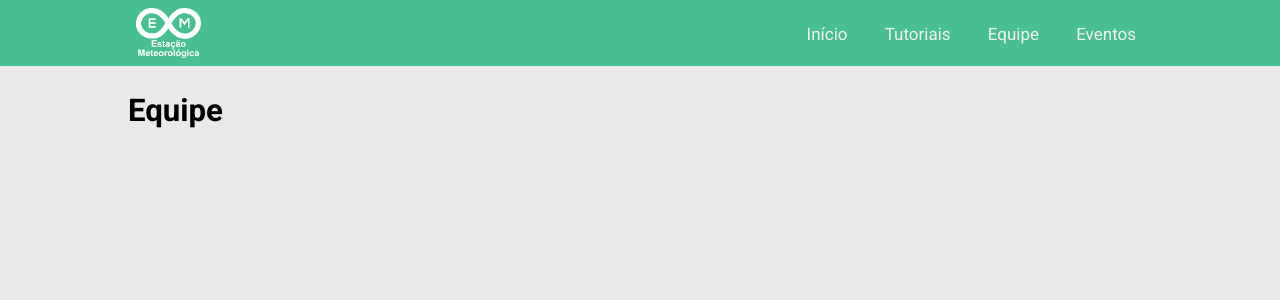
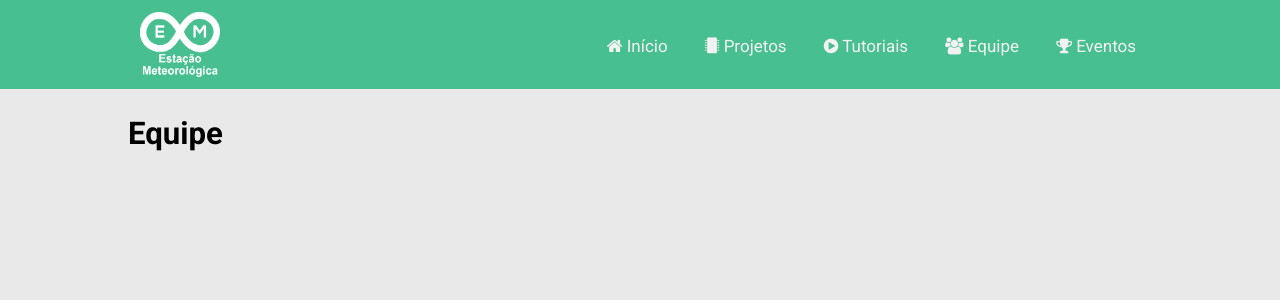
Before and after one commit to luisdef/prototipo-estacao-meteorologica, a PHP site: page /view/equipe.html in a window 1280 px wide. Shown: the top 300 px of the page. Run offline with PHP 8.4, Linux system fonts and the light colour scheme.

Commit message:
icons bar

```diff
--- a/assets/css/style.css
+++ b/assets/css/style.css
@@ -18,9 +18,9 @@ nav {
 }
 
 img.logo {
-    width: 65px;
-    height: 50px;
-    padding: 8px;
+    width: 80px;
+    height: 65px;
+    padding: 12px;
 }
 
 nav h1 {
@@ -33,6 +33,8 @@ nav a {
     padding: 16px 16px;
     text-decoration: none;
     font-size: 17px;
+    border-radius: 5px;
+    transition: 0.2s;
 }
 
 nav a:hover {
--- a/view/equipe.html
+++ b/view/equipe.html
@@ -5,6 +5,8 @@
     <meta http-equiv="X-UA-Compatible" content="IE=edge">
     <meta name="viewport" content="width=device-width, initial-scale=1.0">
 
+    <link rel="stylesheet" href="https://cdnjs.cloudflare.com/ajax/libs/font-awesome/4.7.0/css/font-awesome.min.css">
+    <link rel="icon" type="image/png" href="../assets/img/icon.png">
     <link rel="preconnect" href="https://fonts.googleapis.com">
     <link rel="preconnect" href="https://fonts.gstatic.com" crossorigin>
     <link href="https://fonts.googleapis.com/css2?family=Roboto:wght@100;400;700&display=swap" rel="stylesheet">
@@ -15,10 +17,11 @@
     <nav>
         <img class="logo" src="../assets/img/logo.png" alt="Logo">
         <div class="bar">
-            <a href="../index.html">Início</a>
-            <a href="./tutoriais.html">Tutoriais</a>
-            <a href="./equipe.html">Equipe</a>
-            <a href="./eventos.html">Eventos</a>
+            <a href="../index.html"><i class="fa fa-home"></i> Início</a>
+            <a href="./projetos.html"><i class="fa fa-microchip"></i> Projetos</a>
+            <a href="./tutoriais.html"><i class="fa fa-play-circle"></i> Tutoriais</a>
+            <a href="./equipe.html"><i class="fa fa-users"></i> Equipe</a>
+            <a href="./eventos.html"><i class="fa fa-trophy"></i> Eventos</a>
         </div>
     </nav>
 
```
Also changed, not shown: index.html (+17 -12 lines), view/eventos.html (+7 -4 lines), view/projetos.html (+7 -4 lines), view/tutoriais.html (+7 -4 lines), assets/img/icon.png (added).
